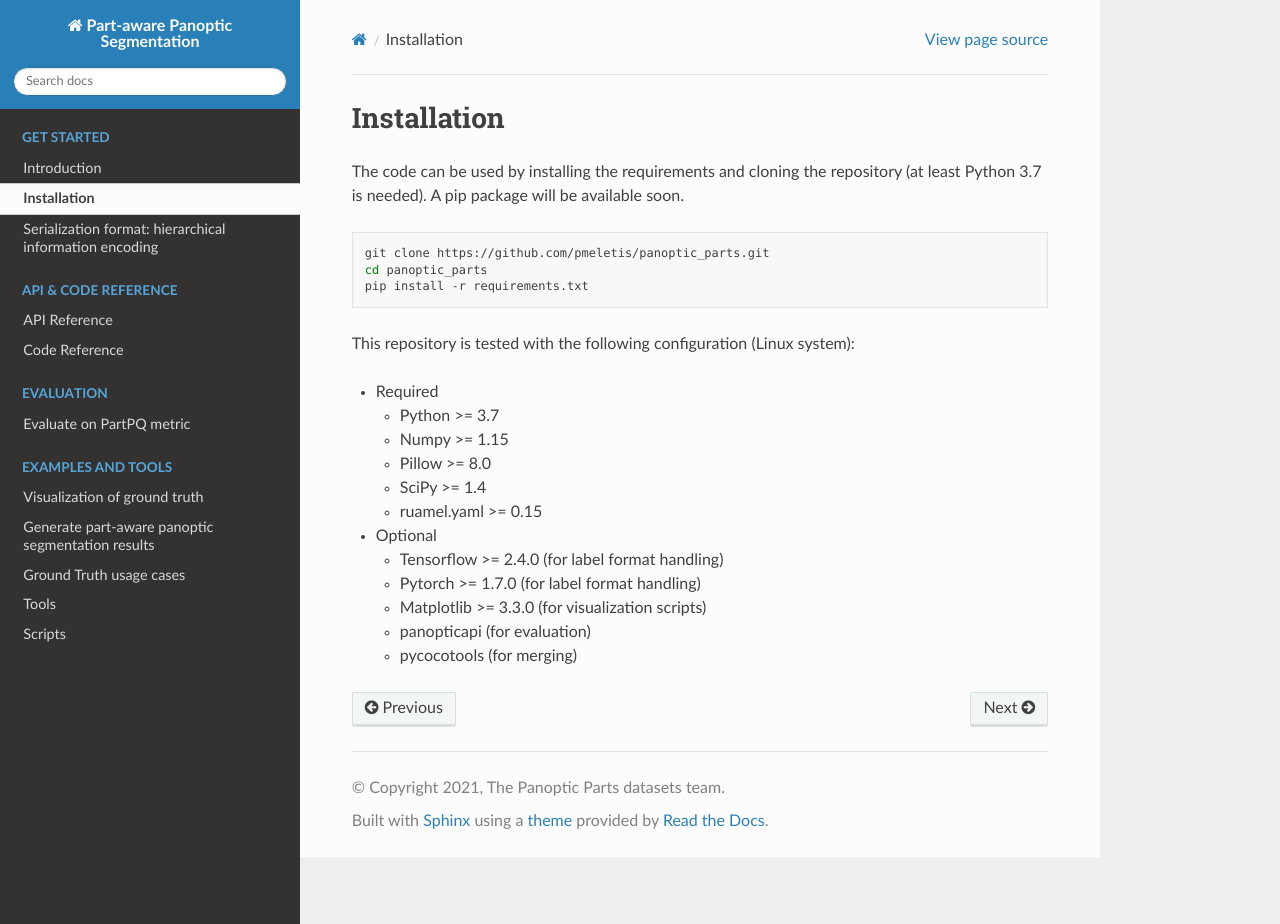
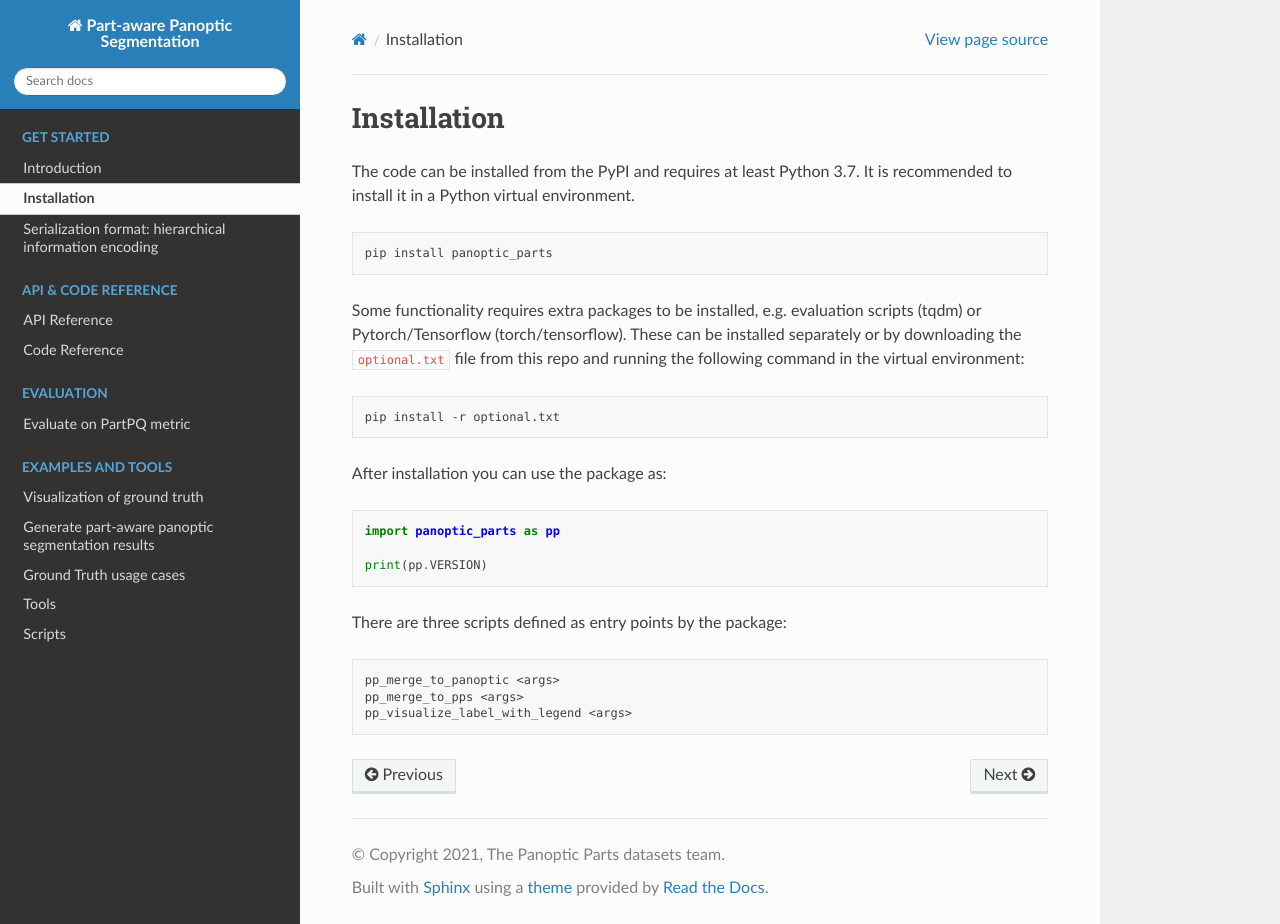
Before and after one commit to pmeletis/panoptic_parts, a Sphinx documentation site: the page built from docs/source/installation.md, in a window 1280 px wide and 924 px high. Built offline with Sphinx 7.4.7 and the Read the Docs theme 2.0.0, drawn with Linux system fonts in a browser that asks for light colours.

Commit message:
[DOCS] Update installation.

````diff
--- a/docs/source/installation.md
+++ b/docs/source/installation.md
@@ -1,25 +1,29 @@
 ## Installation
 
-The code can be used by installing the requirements and cloning the repository (at least Python 3.7 is needed). A pip package will be available soon.
+The code can be installed from the PyPI and requires at least Python 3.7. It is recommended to install it in a Python virtual environment.
 
 ```shell
-git clone https://github.com/pmeletis/panoptic_parts.git
-cd panoptic_parts
-pip install -r requirements.txt
+pip install panoptic_parts
 ```
 
-This repository is tested with the following configuration (Linux system):
+Some functionality requires extra packages to be installed, e.g. evaluation scripts (tqdm) or Pytorch/Tensorflow (torch/tensorflow). These can be installed separately or by downloading the `optional.txt` file from this repo and running the following command in the virtual environment:
 
-* Required
-  * Python >= 3.7
-  * Numpy >= 1.15
-  * Pillow >= 8.0
-  * SciPy >= 1.4
-  * ruamel.yaml >= 0.15
+```shell
+pip install -r optional.txt
+```
 
-* Optional
-  * Tensorflow >= 2.4.0 (for label format handling)
-  * Pytorch >= 1.7.0 (for label format handling)
-  * Matplotlib >= 3.3.0 (for visualization scripts)
-  * panopticapi (for evaluation)
-  * pycocotools (for merging)
+After installation you can use the package as:
+
+```python
+import panoptic_parts as pp
+
+print(pp.VERSION)
+```
+
+There are three scripts defined as entry points by the package:
+
+```shell
+pp_merge_to_panoptic <args>
+pp_merge_to_pps <args>
+pp_visualize_label_with_legend <args>
+```
````
